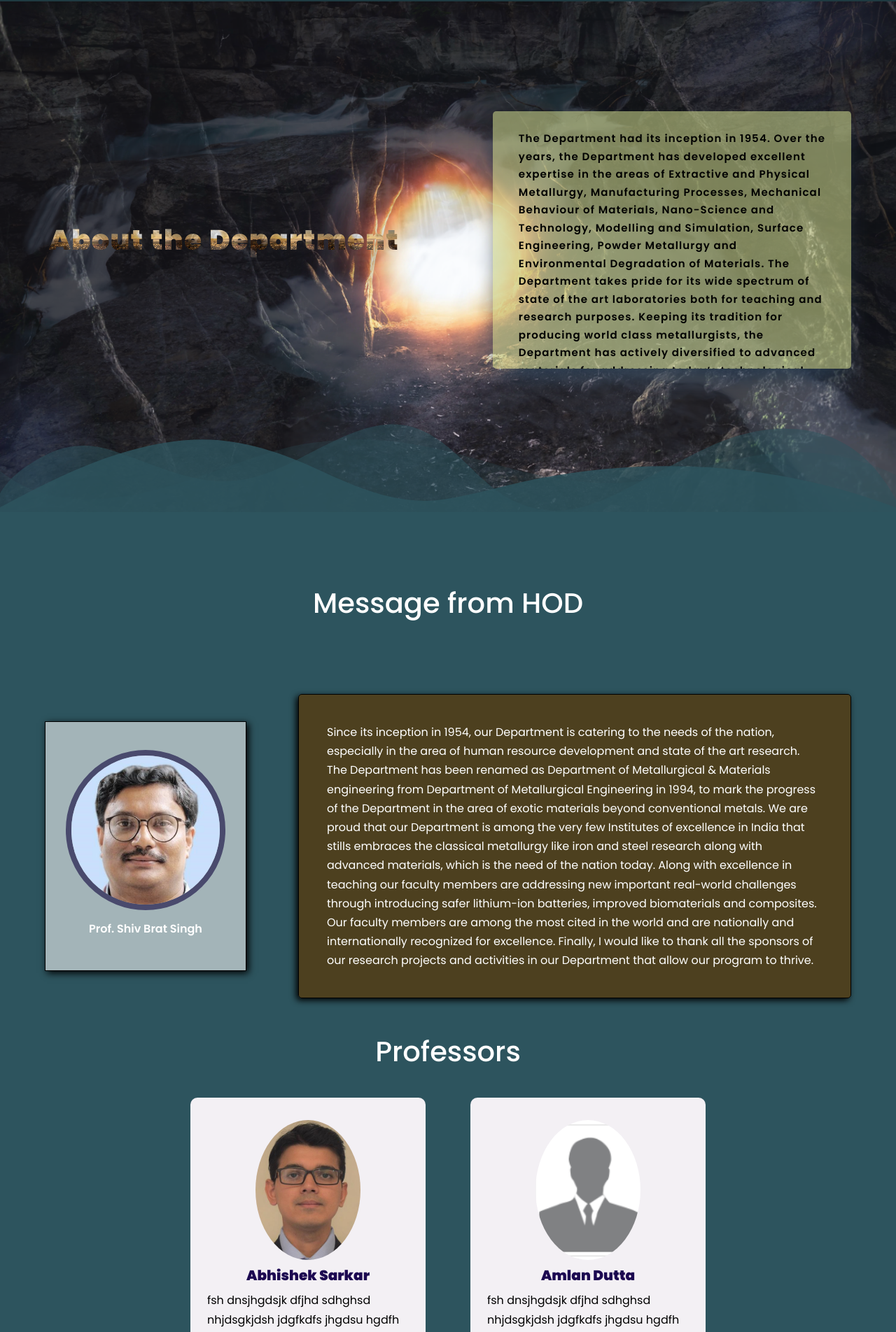
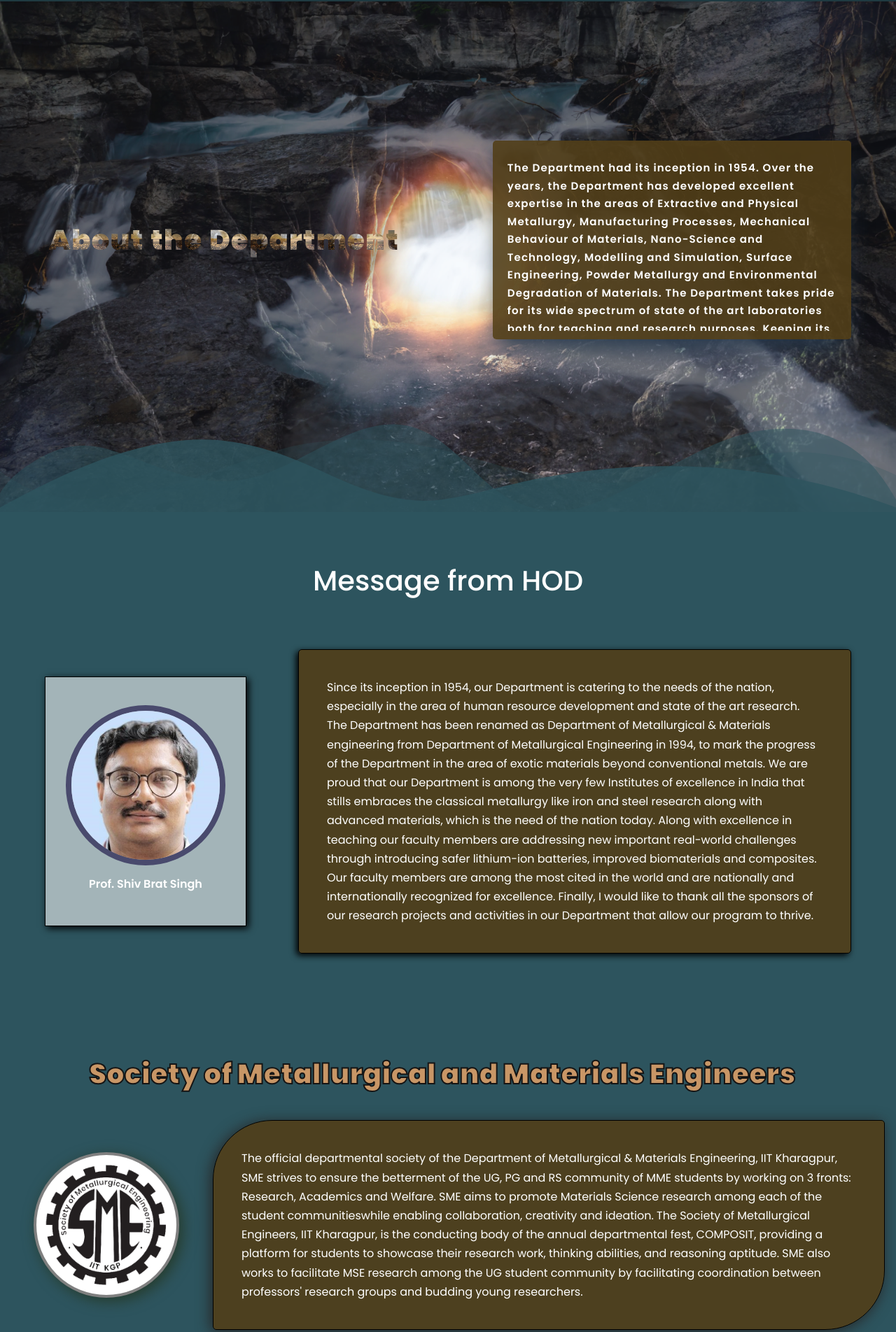
Before and after one commit to Mayur25Lohani/Department_Website, a React (Create React App) app: page / in a window 1280 px wide. Shown: the part 78-1982 px from the top of the page at 70% size. Built offline with nearby package versions, Linux system fonts and the light colour scheme; a web font is replaced by a local one.

Commit message:
krishna - about sme added

```diff
--- a/package.json
+++ b/package.json
@@ -36,5 +36,8 @@
       "last 1 firefox version",
       "last 1 safari version"
     ]
+  },
+  "devDependencies": {
+    "tailwindcss": "^3.4.1"
   }
 }
--- a/src/App.jsx
+++ b/src/App.jsx
@@ -6,7 +6,8 @@
 import Contact from './components/contact/Contact'
 import Hod from './components/hodmsg/hod'
 
-import Profs from './components/professor/Profs'
+// import Profs from './components/professor/Profs'
+import SME from './components/about_SME/SME'
 
 
 const App = () => {
@@ -15,7 +16,8 @@
     <Nav/>
     <Cover/>
     <Hod/>
-    <Profs/>
+    <SME/>
+    {/* <Profs/> */}
     <Resources />
     <Contact />
     <Footer />
--- /dev/null
+++ b/src/components/about_SME/SME.css
@@ -0,0 +1,117 @@
+.sme{
+    display: flex;
+    flex-direction: column;
+    gap: 2rem;
+    justify-content: center;
+    align-items: center;
+}
+.sme-heading{
+    text-align: center;
+    color: var(--color-primary-variant);
+    position: relative;
+    -webkit-text-stroke: 2px rgb(21, 20, 20);
+    & h1{
+        margin-right: 1rem;
+        font-weight: 650;
+    }
+
+}
+
+.sme-info{
+    display: flex;
+    align-items: center;
+    margin-bottom: 4rem;
+}
+.sme-logo img{
+    aspect-ratio: 1;
+    width: 13rem;
+    margin: 0 3rem;
+    background-color: white;
+    border-radius: 50%;
+    filter: drop-shadow(5px 5px 10px rgb(37, 59, 43));
+    border: 4px solid gray;
+    transition: all 1s ;
+    &:hover{
+        scale: 1.1;
+        background-color: rgb(248, 239, 210);
+
+    }
+}
+
+
+.sme-data{
+    border: 1px solid black;
+    padding: 20px 30px;
+    padding-left: 30px;
+    margin-right: 1rem;
+    border: 1px solid black;
+    border-radius: 85px 5px;
+    padding: 2.5rem;
+    box-shadow: -3px 3px 20px rgb(39, 37, 37);
+    background-color:var(--para-bg)
+}
+.sme-header{
+    display: flex;
+    justify-content: center;
+    align-items: center;
+}
+.sme-header img{
+    display: none !important;
+    max-height: 111px;
+    width: 100px;
+    margin-left: 1rem;
+    display: block;
+    border-radius: 50%;
+    filter: drop-shadow(5px 5px 10px rgb(37, 59, 43));
+    transition: all 1s ;
+    background-color: white;
+    border: 4px solid gray;
+
+
+    &:hover{
+        scale: 1.1;
+        background-color: rgb(248, 239, 210);
+
+    }
+}
+
+
+                                                        /* RESPONSIVE - CODE  */
+
+@media (width < 626px){
+    .sme-header img{
+        max-height: 84px;
+        width: 84px;    }
+
+    .sme-heading h1{
+        font-size: 2rem;
+        -webkit-text-stroke: 1.6px rgb(21, 20, 20);
+
+    }
+}
+@media (width<551px){
+    .sme-heading h1{
+        font-size: 1.5rem;
+        font-weight: 750;
+        -webkit-text-stroke: 1px rgb(21, 20, 20);
+
+    }
+    .sme-data p{
+
+        font-size: 14px;
+    }
+}
+@media (width <817px){
+    .sme-info{
+        flex-direction: column;
+    }
+    .sme-logo{
+        display: none;
+    }
+    .sme-data{
+        margin: 1rem 2rem;
+    }
+    .sme-header img{
+        display: block !important;
+    }
+}
--- /dev/null
+++ b/src/components/about_SME/SME.jsx
@@ -0,0 +1,45 @@
+import React,{ useEffect } from "react";
+import "./SME.css";
+import '../../index.css'
+import sme from '../../assests/SME.png'
+
+const SME = ()=>{
+
+
+    return(
+        <>
+            <section className="sme ">
+                <div className="sme-header">
+                     <img src={sme} alt="sme_logo" />
+                    <div className="sme-heading ">
+                        <h1>Society of Metallurgical and Materials Engineers</h1>
+                    </div>
+                 </div>
+                <div className="sme-info">
+                    <div className="sme-logo">
+                        <img src={sme} alt="sme_logo" />
+                    </div>
+                    <div className="sme-data">
+                        <p>
+                            The official departmental society of the Department of Metallurgical
+                            & Materials Engineering, IIT Kharagpur, SME strives to ensure the
+                            betterment of the UG, PG and RS community of MME students by
+                            working on 3 fronts: Research, Academics and Welfare. SME aims to
+                            promote Materials Science research among each of the student
+                            communitieswhile enabling collaboration, creativity and ideation.
+                            The Society of Metallurgical Engineers, IIT Kharagpur, is the
+                            conducting body of the annual departmental fest, COMPOSIT,
+                            providing a platform for students to showcase their research
+                            work, thinking abilities, and reasoning aptitude. SME also works
+                            to facilitate MSE research among the UG student community
+                            by facilitating coordination between professors' research
+                            groups and budding young researchers.
+                        </p>
+                    </div>
+                </div>
+            </section>
+        </>
+    )
+}
+
+export default SME ;
--- a/src/components/cover/cover.css
+++ b/src/components/cover/cover.css
@@ -64,12 +64,12 @@
 .dep-content{
     width: 40%;
     margin: auto;
-    padding: .7rem 2.3rem;
+    padding: .7rem 1.3rem;
     padding-top: 1rem;
     border-radius: 5px;
-    background-color:#c7d18a96;
+    background-color:var(--para-bg);
     max-height: 23rem;
-    color: black;
+    /* color: black; */
     font-weight: 600;
     letter-spacing: 1.1px;
     text-align: start;
@@ -85,14 +85,14 @@
         font-size: 15px;
         padding-top:10px ;
         padding-bottom: 10px;
-        max-height: 23rem;
-        overflow: scroll;
+        overflow-y: scroll;
+        max-height: 16rem;
 
 
     }
 }
 
-::selection {
+.show-content p::selection {
     color: #e3bd99;
     background: #604022;
     /* text-decoration: underline; */
@@ -188,3 +188,25 @@
     100% {background-image:url('../../assests/coverpage/3.webp')}
 }
 /* Animation Ends  */
+
+
+
+.show-content p::-webkit-scrollbar {
+    width: 3px;
+}
+
+.show-content p::-webkit-scrollbar-track {
+    background: rgba(189, 183, 183, 0.659);
+    border-radius:10px ;
+}
+
+.show-content p::-webkit-scrollbar-thumb {
+      border-radius:10px ;
+    background: #555;
+
+  }
+
+  .show-content p::-webkit-scrollbar-thumb:hover {
+    background: #1a1918;
+
+  }
--- a/src/components/hodmsg/hod.css
+++ b/src/components/hodmsg/hod.css
@@ -101,7 +101,7 @@
     border-radius: 5px;
     padding: 2.5rem;
     box-shadow: -3px 3px 10px black;
-    background-color: rgb(81 62 24 / 89%);
+    background-color:var(--para-bg);
     text-align: left;
 }
 
@@ -115,13 +115,28 @@
         align-items: center;
     }
 }
-@media (width < 538px){
+@media (width < 600px){
     .msg p{
-        max-height: 652px;
-        overflow: scroll;
+        max-height: 600px;
+        overflow-y: scroll;
         padding-top:10px ;
-        ::-webkit-scrollbar {
-            display: block !important;
+        &::-webkit-scrollbar {
+            width: 3px;
+            margin-left: 10px;
+        }
+
+        &::-webkit-scrollbar-track {
+            background: rgba(189, 183, 183, 0.659);
+            border-radius:10px ;
+        }
+
+        &::-webkit-scrollbar-thumb {
+              border-radius:10px ;
+            background: #2f2c27;
+          }
+
+          &::-webkit-scrollbar-thumb:hover {
+            background: #555;
           }
     }
 }
--- a/src/components/hodmsg/hod.jsx
+++ b/src/components/hodmsg/hod.jsx
@@ -1,5 +1,6 @@
 import React from "react";
 import "./hod.css";
+import '../../index.css'
 
 import hod from "../../assests/sbsingh.jpeg";
 
@@ -28,7 +29,7 @@
                             <button class="button-30" role="button"><a href="https://www.iitkgp.ac.in/department/MT/faculty/mt-sbs22" target='__blank'>Know More</a></button>
                     </div>
                 </div>
-                <div className="msg">
+                <div className="msg" id="hod-msg">
                     <p>
                     Since its inception in 1954, our Department is catering to the needs of the nation, especially in the area of human resource development and state of the art research. The Department has been renamed as Department of Metallurgical & Materials engineering from Department of Metallurgical Engineering in 1994, to mark the progress of the Department in the area of exotic materials beyond conventional metals. We are proud that our Department is among the very few Institutes of excellence in India that stills embraces the classical metallurgy like iron and steel research along with advanced materials, which is the need of the nation today. Along with excellence in teaching our faculty members are addressing new important real-world challenges through introducing safer lithium-ion batteries, improved biomaterials and composites. Our faculty members are among the most cited in the world and are nationally and internationally recognized for excellence. Finally, I would like to thank all the sponsors of our research projects and activities in our Department that allow our program to thrive.
                     </p>
--- a/src/index.css
+++ b/src/index.css
@@ -1,4 +1,7 @@
 @import url("https://fonts.googleapis.com/css2?family=Poppins:wght@300;400;500;600&display=swap");
+@tailwind base;
+@tailwind components;
+@tailwind utilities;
 
 * {
   margin: 0;
@@ -17,6 +20,7 @@
   --color-primary-variant: #c89666;
   --color-white: #fff;
   --color-light: rgba(255, 255, 255, 0.6);
+  --para-bg: rgb(81 62 24 / 89%);
 
   --container-width-lg: 75%;
   --container-width-md: 86%;
@@ -28,8 +32,8 @@
 html {
   scroll-behavior: smooth;
 }
-::-webkit-scrollbar {
-  display: none;
+html::-webkit-scrollbar{
+  display: none !important;
 }
 
 body {
```
Also changed, not shown: src/assests/SME.png (added), 1 other file (tests, documents, lock files or other folders).
